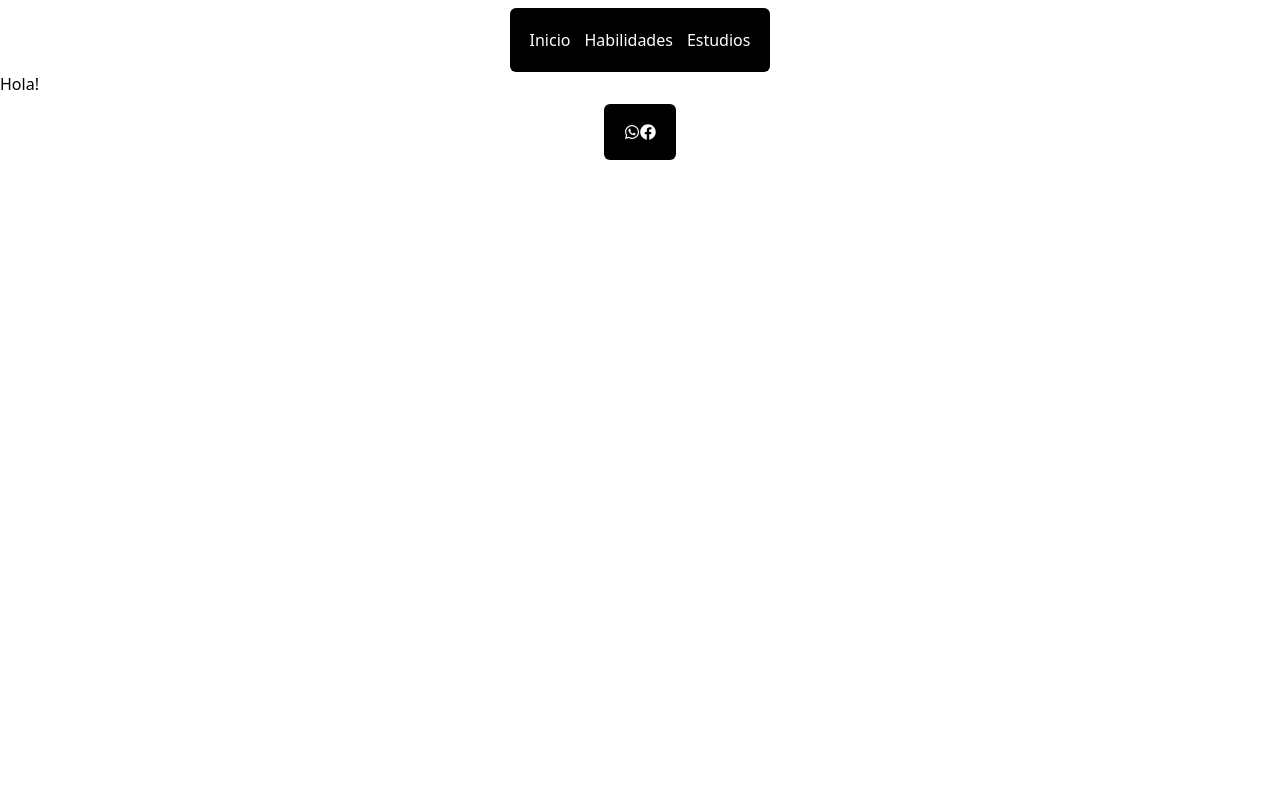
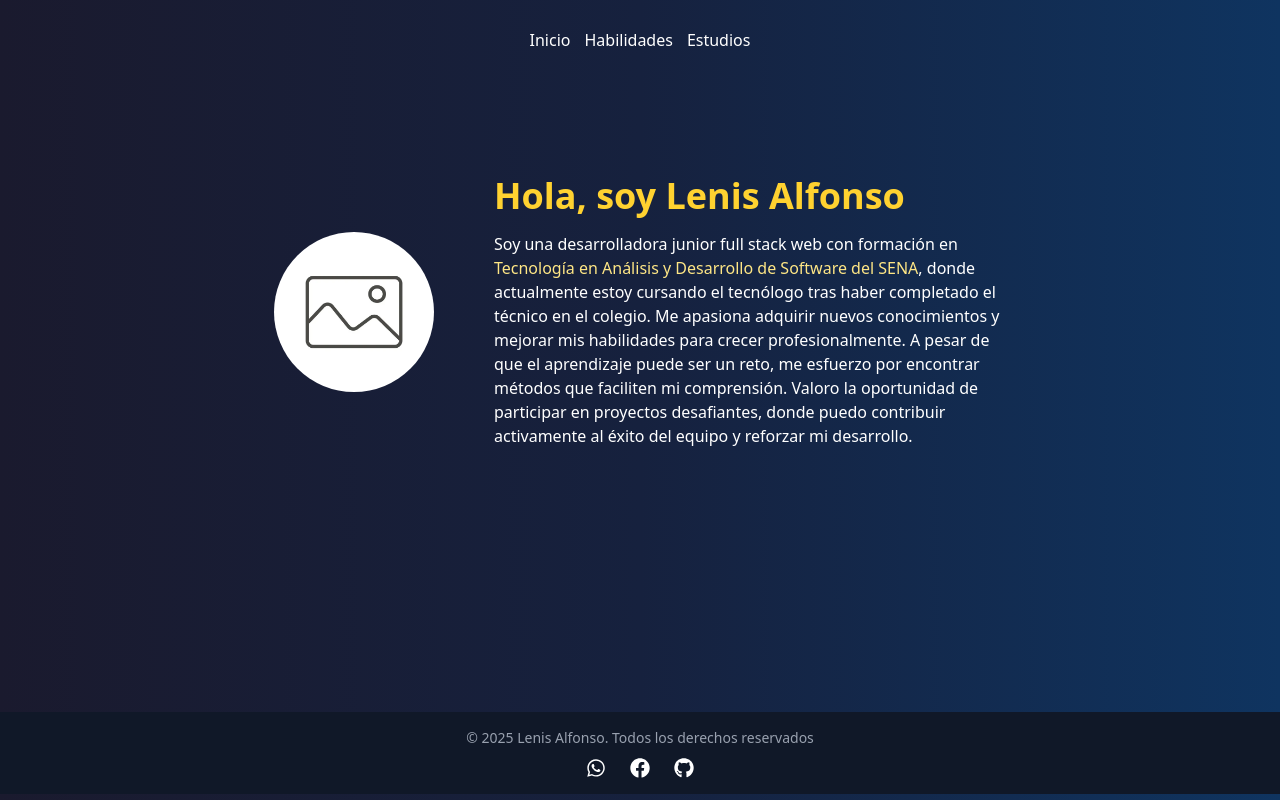
Before and after one commit to Lenis2007/PORTFOLIO-E, a React (Vite) app: page / in a window 1280 px wide. Built offline with nearby package versions, Linux system fonts and the light colour scheme.

Commit message:
v1 Inicio y Habilidades (Avance)

```diff
--- a/src/App.jsx
+++ b/src/App.jsx
@@ -11,7 +11,7 @@ export const App = () => {
   return (
     <>
       <Header />
-      <Container>
+      <Container styles="flex items-center justify-center min-h-[80vh]">
         <Routes>
           <Route path="/" element={<Home />} />
           <Route path="/Skills" element={<Skills />} />
--- a/src/Components/Layouts/Container/Container.jsx
+++ b/src/Components/Layouts/Container/Container.jsx
@@ -1,8 +1,8 @@
 import React from 'react'
 
-export const Container = ({ children }) => {
+export const Container = ({ children, styles }) => {
   return (
-    <main>
+    <main className={styles}>
       {children}
     </main>
   )
--- a/src/Components/Layouts/Footer/Footer.jsx
+++ b/src/Components/Layouts/Footer/Footer.jsx
@@ -1,15 +1,32 @@
 import React from 'react'
 import { ItemSocial } from '../../UI/ItemSocial/ItemSocial';
-import { FaWhatsapp } from "react-icons/fa";
-import { FaFacebook } from "react-icons/fa";
+import { FaWhatsapp, FaGithub, FaFacebook } from "react-icons/fa";
 
 export const Footer = () => {
   return (
     <>
-    <footer className='flex justify-self-center rounded-md p-5 items-center text-center bg-[#000] mt-2'>
-        <ItemSocial url='https://wa.me/573505004334' icons={<FaWhatsapp className='text-[#fff]' />} />
-        <ItemSocial url='https://wa.me/573505004334' icons={<FaFacebook className='text-[#fff]' />} />
-    </footer>
+      <footer className="bg-gray-900 text-gray-400 py-4 text-center">
+        <div className="container mx-auto flex flex-col gap-2.5 justify-between items-center">
+          <p className="text-sm mb-4 md:mb-0">
+            © 2025 Lenis Alfonso. Todos los derechos reservados
+          </p>
+
+          <div className="flex space-x-6">
+            <ItemSocial
+              url="https://wa.me/573505004334"
+              icons={<FaWhatsapp className="text-white hover:text-green-400 text-xl transition-colors" />}
+            />
+            <ItemSocial
+              url="https://facebook.com"
+              icons={<FaFacebook className="text-white hover:text-blue-500 text-xl transition-colors" />}
+            />
+            <ItemSocial
+              url="https://github.com"
+              icons={<FaGithub className="text-white hover:text-gray-500 text-xl transition-colors" />}
+            />
+          </div>
+        </div>
+      </footer>
     </>
   )
 }
--- a/src/Components/Layouts/Header/Header.jsx
+++ b/src/Components/Layouts/Header/Header.jsx
@@ -4,7 +4,7 @@ import { ItemNavBar } from '../../UI/ItemNavBar/ItemNavBar'
 
 export const Header = () => {
   return (
-    <header className='flex justify-self-center rounded-md p-5 items-center text-center bg-[#000] mt-2'>
+    <header className='flex justify-self-center rounded-md p-5 items-center font-medium text-center mt-2'>
       <NavBar styleNav='text-[#fff] flex justify-center' styleUl='flex gap-3.5'>
         <ItemNavBar url='/' content='Inicio' />
         <ItemNavBar url='/Skills' content='Habilidades' />
--- /dev/null
+++ b/src/Components/Layouts/Skill/Skill.jsx
@@ -0,0 +1,11 @@
+import React from 'react'
+
+export const Skill = ({ children }) => {
+    return (
+
+        <div className='text-white py-12 mt-auto container mx-auto px-6 space-y-4'>
+            {children}
+        </div>
+
+    )
+}
--- a/src/Components/Pages/Home/Home.jsx
+++ b/src/Components/Pages/Home/Home.jsx
@@ -1,10 +1,22 @@
 import React from "react";
+import photo from "../../../assets/Images/no-photo.jpg";
 
 export const Home = () => {
   return (
-        <section>
-          <h1> Hola! </h1>
-          <h2> </h2>
-        </section>
+    <section className='flex flex-col lg:flex-row items-center justify-center gap-15 p-6 rounded-lg text-white m-8 lg:m-auto lg:mt-20'>
+
+      <img
+        src={photo}
+        alt="Perfil"
+        className='w-32 h-32 lg:w-40 lg:h-40 rounded-full object-cover'
+      />
+
+      <div className='text-center lg:text-left max-w-lg'>
+        <h1 className='text-4xl font-bold mb-4 text-amber-300'>Hola, soy Lenis Alfonso</h1>
+        <p>
+          Soy una desarrolladora junior full stack web con formación en <span className='text-amber-200'>Tecnología en Análisis y Desarrollo de Software del SENA</span>, donde actualmente estoy cursando el tecnólogo tras haber completado el técnico en el colegio. Me apasiona adquirir nuevos conocimientos y mejorar mis habilidades para crecer profesionalmente. A pesar de que el aprendizaje puede ser un reto, me esfuerzo por encontrar métodos que faciliten mi comprensión. Valoro la oportunidad de participar en proyectos desafiantes, donde puedo contribuir activamente al éxito del equipo y reforzar mi desarrollo.
+        </p>
+      </div>
+    </section>
   )
 }
--- a/src/Components/Pages/Skills/Skills.jsx
+++ b/src/Components/Pages/Skills/Skills.jsx
@@ -1,11 +1,23 @@
 import React from 'react'
+import { Skill } from '../../Layouts/Skill/Skill'
+import { CardSkill } from '../../UI/CardSkill/CardSkill'
 
 export const Skills = () => {
     return (
-        <>
-            <section>
-                <h2>APARECETE</h2>
-            </section>
-        </>
+        <section>
+            <Skill>
+                <h2 className="text-3xl font-bold text-center text-amber-300 mb-8">Habilidades Técnicas</h2>
+                <CardSkill contentTi='Frontend' content='HTML, CSS, TailwindCSS, JavaScript, React, Tailwind, mas, mas masjasaksnckansm' />
+                <CardSkill />
+            </Skill>
+
+            <Skill>
+                <h2 className="text-3xl font-bold text-center text-amber-300 mb-8">Habilidades Técnicas</h2>
+                <CardSkill contentTi='Frontend' content='HTML, CSS, TailwindCSS, JavaScript, React, Tailwind, mas, mas masjasaksnckansm' />
+                <CardSkill />
+            </Skill>
+
+        </section>
+
     )
 }
--- /dev/null
+++ b/src/Components/UI/CardSkill/CardSkill.jsx
@@ -0,0 +1,7 @@
+import React from 'react'
+
+export const CardSkill = ({contentTi = "Vacio", content = "Vacio"}) =>
+    <div className='bg-[#4B4B4B] p-6 rounded-lg shadow-lg'>
+        <h4 className='text-xl font-semibold text-amber-300 mb-2'> {contentTi} </h4>
+        <p className='text-gray-300'> {content} </p>
+    </div>
--- a/src/Components/UI/ItemNavBar/ItemNavBar.jsx
+++ b/src/Components/UI/ItemNavBar/ItemNavBar.jsx
@@ -1,5 +1,5 @@
 import { NavLink } from 'react-router-dom'
 
-export const ItemNavBar = ({ url = '*', content = "Vacio", styles }) =>
+export const ItemNavBar = ({ url = '*', content = "Vacio",}) =>
 
-    <li className={styles}> <NavLink to={url}> {content} </NavLink> </li>
+    <li className='hover:text-blue-500'> <NavLink to={url}> {content} </NavLink> </li>
--- a/src/index.css
+++ b/src/index.css
@@ -1 +1,6 @@
 @import 'tailwindcss';
+
+body {
+   background: linear-gradient(to right, #1a1a2e, #16213e, #0f3460);
+   color: white;
+}
```
Also changed, not shown: src/assets/Images/no-photo.jpg (added).
